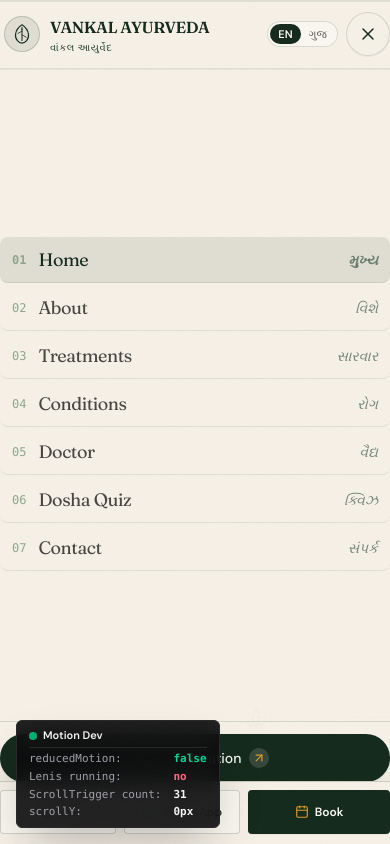
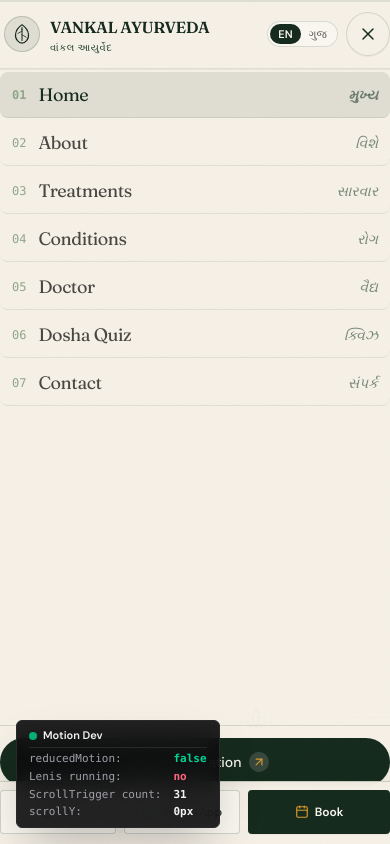
Before and after one commit to devjashani/Dr.Lavesh-ayurveda-clinic, a Next.js app: page / in a window 390 px wide. Both pictures are taken after a click on the button 368 px from the left and 34 px from the top of the page. Shown: the top 844 px of the page. Built offline with nearby package versions, Linux system fonts and the light colour scheme.

Commit message:
style(nav): reduce excessive top spacing in mobile menu drawer for cleaner layout

```diff
--- a/src/components/layout/Navbar.tsx
+++ b/src/components/layout/Navbar.tsx
@@ -300,7 +300,7 @@ export function Navbar() {
             initial="closed"
             animate="open"
             exit="closed"
-            className="fixed inset-0 z-40 bg-paper flex flex-col justify-between w-full h-[100dvh] pt-[calc(env(safe-area-inset-top,0px)+5.5rem)] pb-[calc(env(safe-area-inset-bottom,0px)+1.75rem)] px-6 min-[390px]:px-7 sm:px-10 overflow-y-auto pl-safe pr-safe"
+            className="fixed inset-0 z-40 bg-paper flex flex-col justify-between w-full h-[100dvh] pt-[calc(env(safe-area-inset-top,0px)+4rem)] pb-[calc(env(safe-area-inset-bottom,0px)+1.5rem)] px-6 min-[390px]:px-7 sm:px-10 overflow-y-auto pl-safe pr-safe"
           >
             {/* Heritage Ornament in Background */}
             <div
@@ -310,12 +310,12 @@ export function Navbar() {
               <BotanicalDivider variant="lotus" className="w-full h-full" />
             </div>
 
-            {/* Nav list with staggered children and min-48px tap targets (All 7 links fully visible starting with 01 Home) */}
+            {/* Nav list with staggered children and min-48px tap targets (Starts right below header without excessive gap) */}
             <motion.nav
               variants={navListVariants}
               initial="closed"
               animate="open"
-              className="relative z-10 flex flex-col gap-0.5 py-2 flex-1 justify-center min-h-0"
+              className="relative z-10 flex flex-col gap-0.5 pt-2 pb-2 min-h-0"
             >
               {navLinks.map((link, index) => {
                 const isActive =
```
